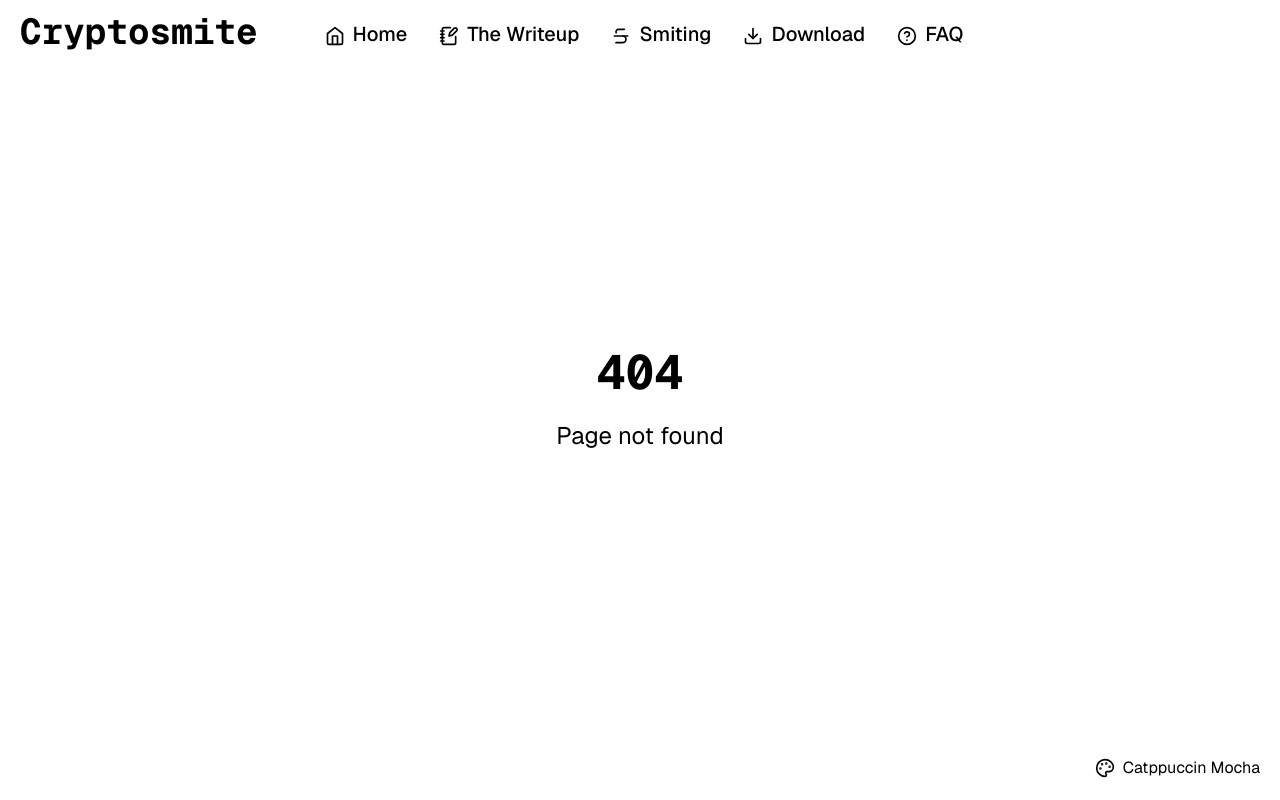
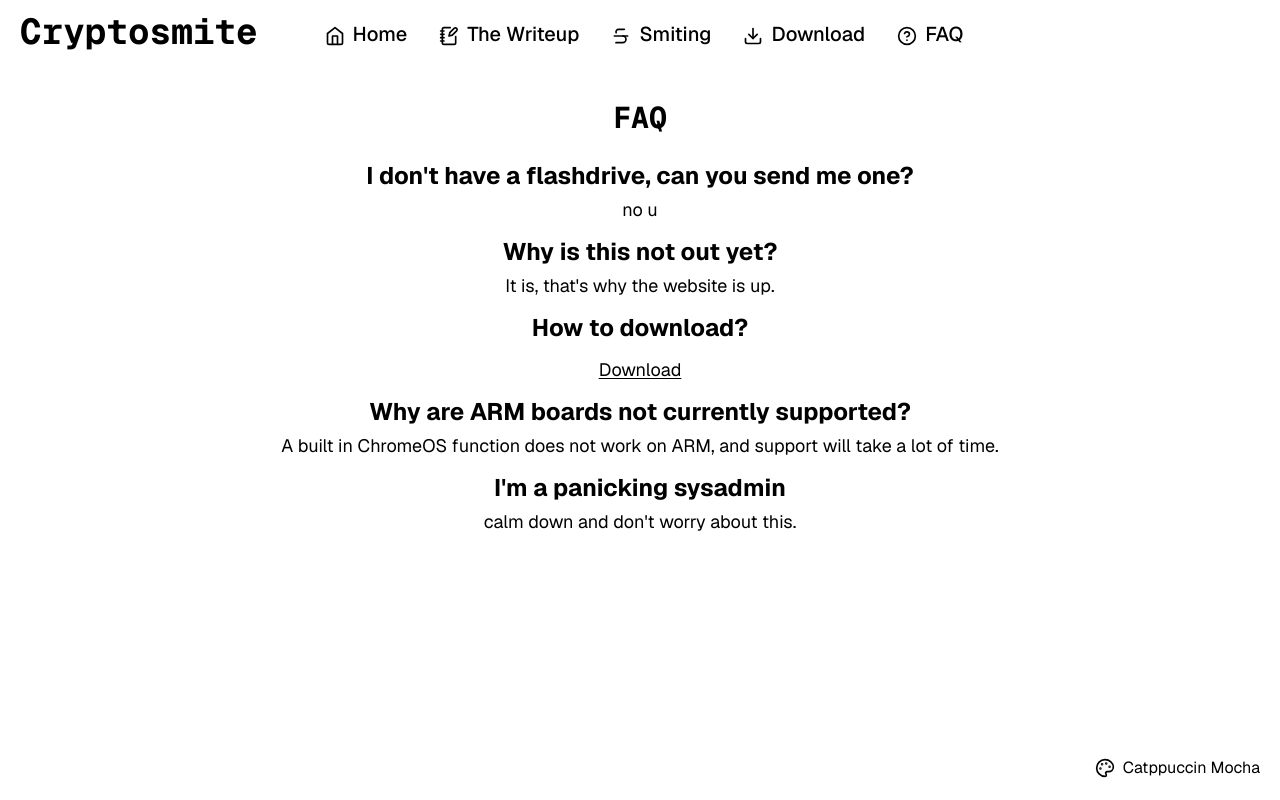
Before and after one commit to IncognitoTGT/csmite, a Next.js app: page /faq in a window 1280 px wide. Before the commit this address had no page. Built offline with nearby package versions, Linux system fonts and the light colour scheme; what @catppuccin/tailwindcss would draw is missing.

Commit message:
faq we do a little trolling

```diff
--- a/app/NavBar.tsx
+++ b/app/NavBar.tsx
@@ -11,7 +11,7 @@ export default function NavBar() {
   return (
     <>
       <ThemeSwitch />
-      <nav className="sticky top-0 w-full flex flex-row p-5 mx-auto bg-base/40 backdrop-blur-3xl">
+      <nav className="sticky top-0 w-full flex flex-row p-5 pb-8 mx-auto bg-base/40 backdrop-blur-3xl">
         <div className="absolute left-5 font-mono font-bold text-text text-4xl -mt-2">
           Cryptosmite
         </div>
--- a/app/download/handler/[image]/page.tsx
+++ b/app/download/handler/[image]/page.tsx
@@ -7,7 +7,7 @@ interface Image {
 }
 // Mirrors
 // ALL MIRROR LINKS MUST END WITH A `/`
-export default function Handler({ params }: { params: Image}) {
+export default function Handler({ params }: { params: Image }) {
   return (
     <>
       <NavBar />
--- /dev/null
+++ b/app/faq/page.tsx
@@ -0,0 +1,42 @@
+import NavBar from "@/NavBar";
+import Link from "next/link";
+export default function FAQ() {
+  return (
+    <>
+      <NavBar />
+      <main className="flex-col justify-between p-5 mx-auto bg-base">
+        <div className="flex text-3xl text-mauve font-bold font-mono justify-center items-center">
+          FAQ
+        </div>
+        <div className="flex flex-col text-lg text-text font-sans leading-loose justify-center w-[1000px] items-center mt-6 pb-5 mx-auto space-y-2">
+          <h1 className="text-2xl font-sans font-bold text-mauve">
+            I don&apos;t have a flashdrive, can you send me one?
+          </h1>
+          no u
+          <h1 className="text-2xl font-sans font-bold text-mauve">
+            Why is this not out yet?
+          </h1>
+          It is, that&apos;s why the website is up.
+          <h1 className="text-2xl font-sans font-bold text-mauve">
+            How to download?
+          </h1>
+          <Link
+            href="/download"
+            className="text-blue hover:text-mauve underline underline-offset-2 outline-none"
+          >
+            Download
+          </Link>
+          <h1 className="text-2xl font-sans font-bold text-mauve">
+            Why are ARM boards not currently supported?
+          </h1>
+          A built in ChromeOS function does not work on ARM, and support will
+          take a lot of time.
+          <h1 className="text-2xl font-sans font-bold text-mauve">
+            I&apos;m a panicking sysadmin
+          </h1>
+          calm down and don&apos;t worry about this.
+        </div>
+      </main>
+    </>
+  );
+}
--- a/app/page.tsx
+++ b/app/page.tsx
@@ -3,8 +3,8 @@ export default function Home() {
   return (
     <>
       <NavBar />
-      <main className={`flex-col justify-between p-5 mx-auto bg-base`}>
-        <div className="flex text-3xl text-mauve font-bold font-mono justify-center items-center ">
+      <main className="flex-col justify-between p-5 mx-auto bg-base">
+        <div className="flex text-3xl text-mauve font-bold font-mono justify-center items-center">
           So, what exactly is Cryptosmite again?
         </div>
         <div className="flex text-lg text-text font-sans leading-loose justify-center w-[1000px] items-center mt-6 pb-5 mx-auto">
```
Also changed, not shown: middleware.ts (added, +10 -0 lines).
